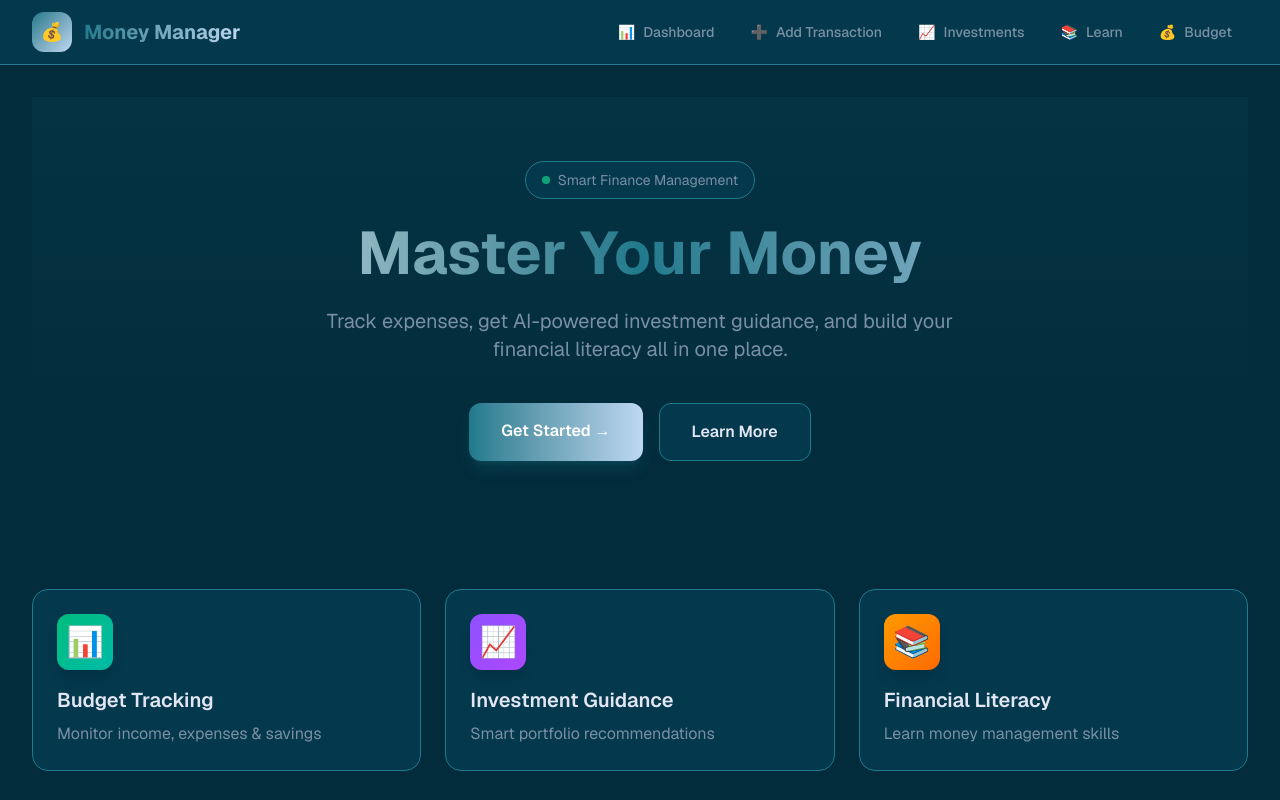
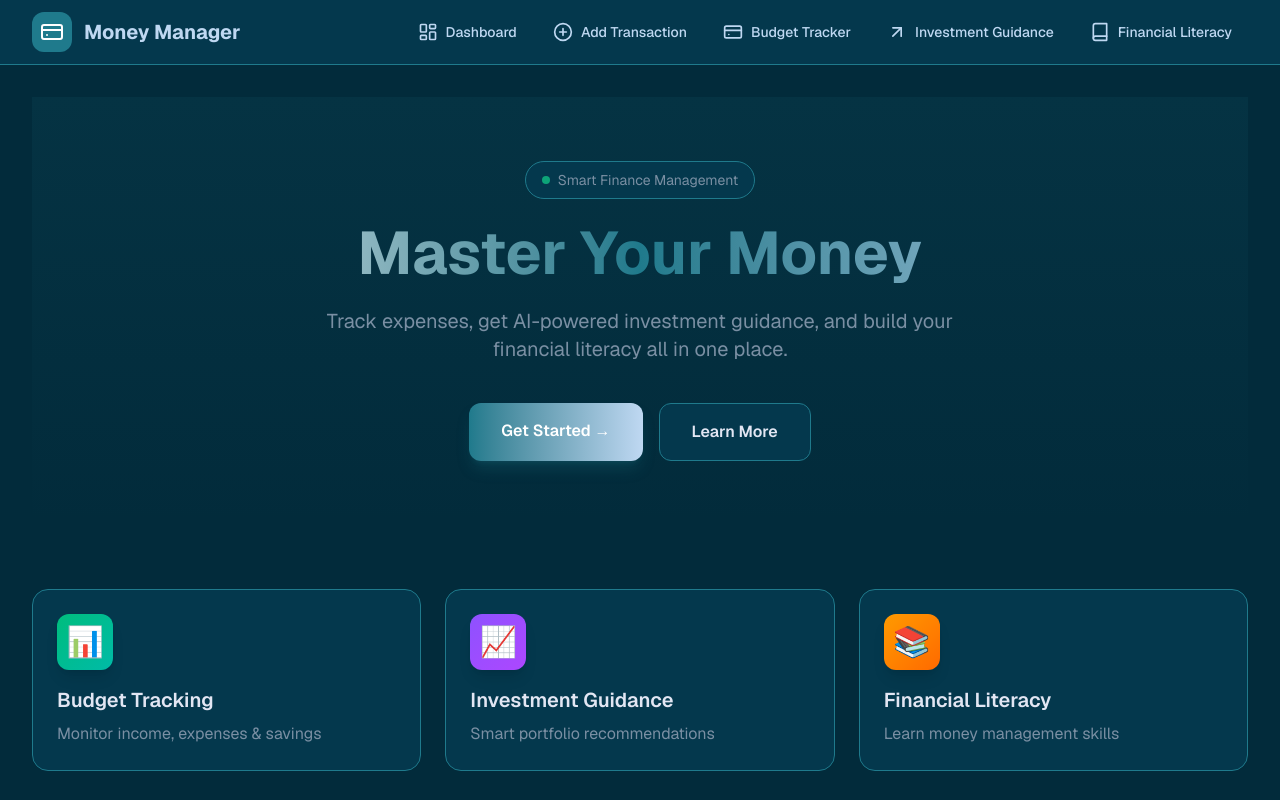
Before and after one commit to devdattapatilll/Money-Manager, a Next.js app: page / in a window 1280 px wide. Shown: the top 800 px of the page. Built offline with nearby package versions, Linux system fonts and the light colour scheme.

Commit message:
update navigation icons

```diff
--- a/components/Navigation.tsx
+++ b/components/Navigation.tsx
@@ -2,13 +2,15 @@
 
 import Link from "next/link"
 import { usePathname } from "next/navigation"
+import { useState } from "react"
+import { DashboardIcon, AddIcon, BudgetIcon, InvestIcon, LearnIcon } from "./Icons"
 
 const navItems = [
-  { href: "/dashboard", label: "Dashboard", icon: "📊" },
-  { href: "/add", label: "Add Transaction", icon: "➕" },
-  { href: "/invest", label: "Investments", icon: "📈" },
-  { href: "/learn", label: "Learn", icon: "📚" },
-  { href: "/budget", label: "Budget", icon: "💰" },
+  { href: "/dashboard", label: "Dashboard", Icon: DashboardIcon },
+  { href: "/add", label: "Add Transaction", Icon: AddIcon },
+  { href: "/budget", label: "Budget Tracker", Icon: BudgetIcon },
+  { href: "/invest", label: "Investment Guidance", Icon: InvestIcon },
+  { href: "/learn", label: "Financial Literacy", Icon: LearnIcon },
 ]
 
 export default function Navigation() {
@@ -19,10 +21,14 @@ export default function Navigation() {
       <div className="max-w-7xl mx-auto px-4 sm:px-6 lg:px-8">
         <div className="flex items-center justify-between h-16">
           <div className="flex items-center gap-3">
-            <div className="w-10 h-10 bg-gradient-to-br from-primary to-secondary rounded-xl flex items-center justify-center text-white font-bold text-lg">
-              💰
+            <div className="w-10 h-10 bg-[#1F7A8C] rounded-xl flex items-center justify-center text-white">
+              <svg width="24" height="24" viewBox="0 0 24 24" fill="none" stroke="currentColor" strokeWidth="2" strokeLinecap="round" strokeLinejoin="round">
+                <rect x="2" y="5" width="20" height="14" rx="2" />
+                <line x1="2" y1="10" x2="22" y2="10" />
+                <line x1="7" y1="15" x2="7.01" y2="15" />
+              </svg>
             </div>
-            <span className="font-bold text-xl bg-gradient-to-r from-primary to-secondary bg-clip-text text-transparent">
+            <span className="font-bold text-xl text-[#BFD8F2]">
               Money Manager
             </span>
           </div>
@@ -36,11 +42,11 @@ export default function Navigation() {
                   href={item.href}
                   className={`px-4 py-2 rounded-lg text-sm font-medium transition-all duration-200 flex items-center gap-2 ${
                     isActive
-                      ? "bg-primary text-white shadow-lg shadow-primary/25"
-                      : "text-muted hover:text-foreground hover:bg-card-hover"
+                      ? "bg-[#1F7A8C] text-white shadow-lg"
+                      : "text-[#BFD8F2] hover:text-white hover:bg-[#04384D]"
                   }`}
                 >
-                  <span>{item.icon}</span>
+                  <item.Icon />
                   {item.label}
                 </Link>
               )
@@ -63,7 +69,7 @@ function MobileNav({ pathname }: { pathname: string }) {
     <div className="relative">
       <button
         onClick={() => setIsOpen(!isOpen)}
-        className="p-2 rounded-lg text-muted hover:text-foreground hover:bg-card-hover"
+        className="p-2 rounded-lg text-[#BFD8F2] hover:text-white hover:bg-[#04384D]"
       >
         <svg className="w-6 h-6" fill="none" stroke="currentColor" viewBox="0 0 24 24">
           <path strokeLinecap="round" strokeLinejoin="round" strokeWidth={2} d="M4 6h16M4 12h16M4 18h16" />
@@ -71,7 +77,7 @@ function MobileNav({ pathname }: { pathname: string }) {
       </button>
 
       {isOpen && (
-        <div className="absolute right-0 mt-2 w-56 bg-card border border-border rounded-xl shadow-xl py-2">
+        <div className="absolute right-0 mt-2 w-56 bg-[#04384D] border border-[#1F7A8C] rounded-xl shadow-xl py-2">
           {navItems.map((item) => {
             const isActive = pathname === item.href
             return (
@@ -81,11 +87,11 @@ function MobileNav({ pathname }: { pathname: string }) {
                 onClick={() => setIsOpen(false)}
                 className={`px-4 py-3 text-sm font-medium flex items-center gap-3 ${
                   isActive
-                    ? "bg-primary/10 text-primary border-r-2 border-primary"
-                    : "text-muted hover:text-foreground hover:bg-card-hover"
+                    ? "bg-[#1F7A8C]/20 text-[#BFD8F2] border-r-2 border-[#1F7A8C]"
+                    : "text-[#BFD8F2] hover:text-white hover:bg-[#04384D]"
                 }`}
               >
-                <span>{item.icon}</span>
+                <item.Icon />
                 {item.label}
               </Link>
             )
@@ -95,5 +101,3 @@ function MobileNav({ pathname }: { pathname: string }) {
     </div>
   )
 }
-
-import { useState } from "react"
```
